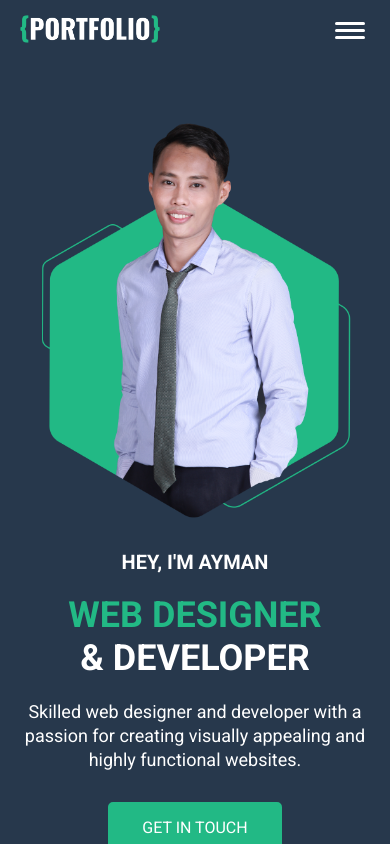
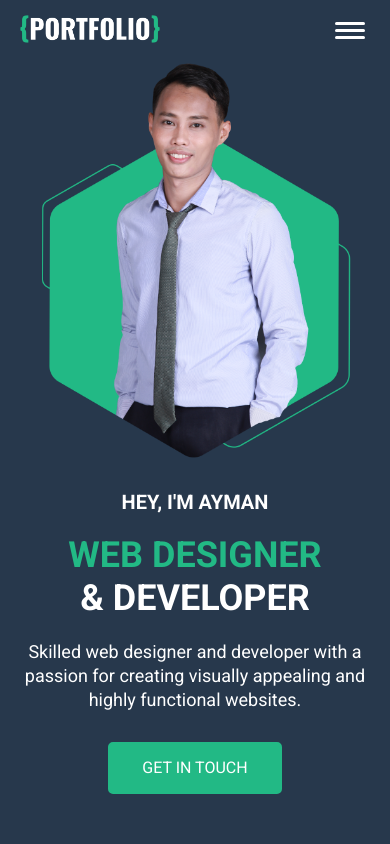
Before and after one commit to A-dmypng/react-personal-portfolio, a React (Create React App) app: page / in a window 390 px wide. Shown: the top 844 px of the page. Built offline with nearby package versions, Linux system fonts and the light colour scheme.

Commit message:
Reduce hero spacing

```diff
--- a/src/App.css
+++ b/src/App.css
@@ -796,7 +796,7 @@ color: var(--primary);
       padding: 15px 20px;
   }
   .hero {
-      padding: 120px 20px 60px;
+      padding: 60px 20px 60px;
   }
   .hero--section--img img {
     width: 90%;
```
